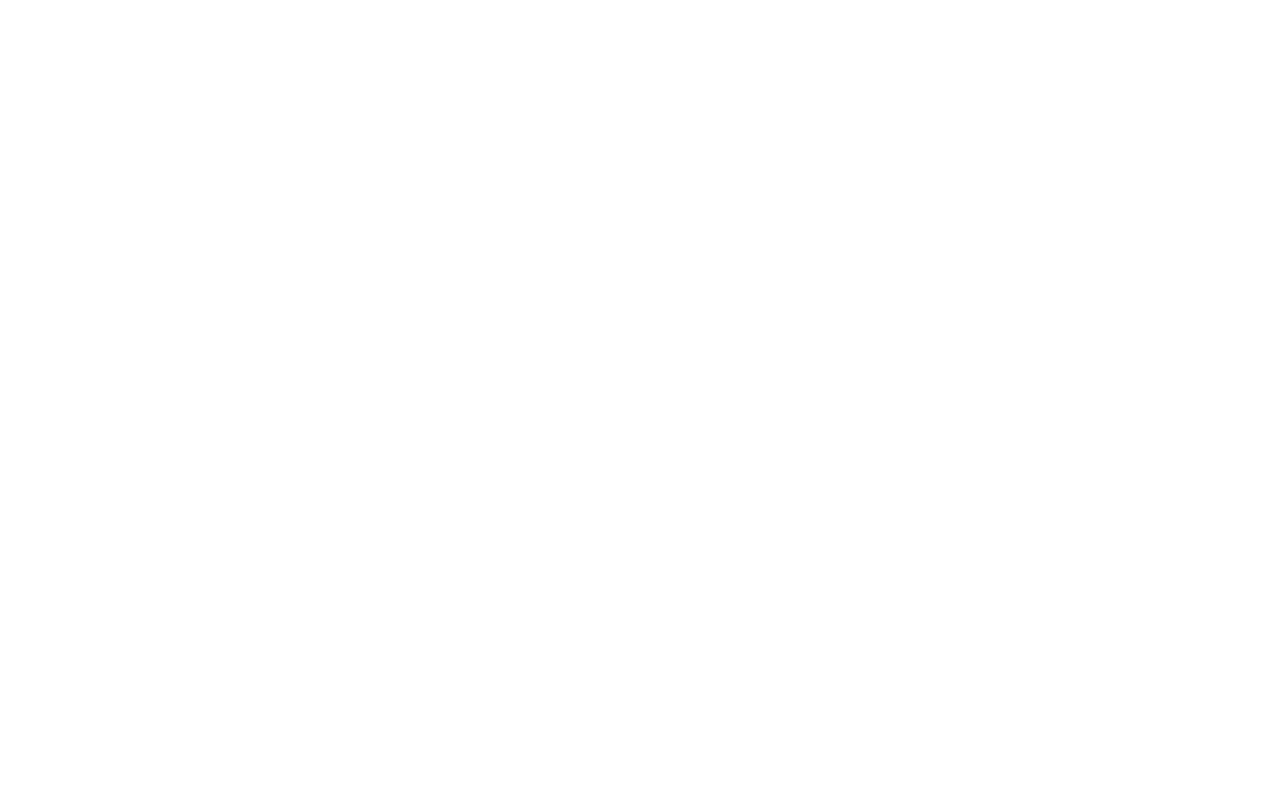
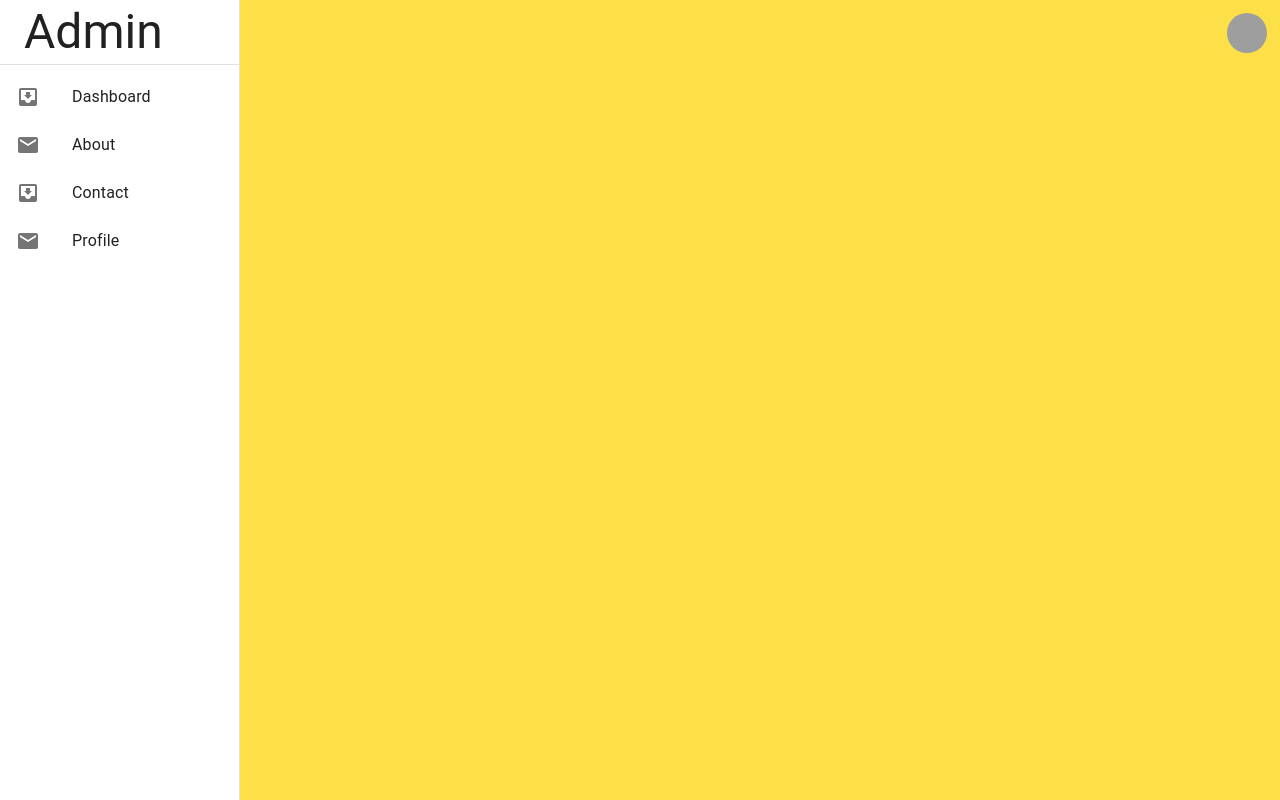
Before and after one commit to Thecrazycoder7/Admin-Dashboard, a React (Create React App) app: page /home in a window 1280 px wide. Before the commit this address had no page. Built offline with nearby package versions, Linux system fonts and the light colour scheme; grey boxes are pictures that could not be loaded.

Commit message:
Logout button is added

```diff
--- a/src/App.js
+++ b/src/App.js
@@ -1,6 +1,7 @@
 import Signin from './pages/Signin';
 import Signup from './pages/Signup';
 import { BrowserRouter, Routes, Route } from 'react-router-dom';
+import {Home} from './components/dashboard/home';
 
 function App() {
   return (
@@ -10,6 +11,7 @@
           <Route path='/' element={<Signin />} />
           <Route path='signin' element={<Signin />} />
           <Route path='signup' element={<Signup />} />
+          <Route path='home' element={<Home />} />
         </Routes>
       </BrowserRouter>
     </>
--- /dev/null
+++ b/src/components/dashboard/home.js
@@ -0,0 +1,54 @@
+import React from "react";
+import NavBar from "../navbar";
+import { Box, Menu, IconButton, Tooltip, Avatar, Typography , MenuItem} from "@mui/material";
+
+export const Home = () => {
+  const [anchorElNav, setAnchorElNav] = React.useState(null);
+  const [anchorElUser, setAnchorElUser] = React.useState(null);
+  const settings = ["Profile", "Account", "Dashboard", "Logout"];
+
+  const handleOpenNavMenu = (event) => {
+    setAnchorElNav(event.currentTarget);
+  };
+  const handleOpenUserMenu = (event) => {
+    setAnchorElUser(event.currentTarget);
+  };
+
+  const handleCloseUserMenu = () => {
+    setAnchorElUser(null);
+  };
+
+  return (
+    <div className="h-screen w-screen bg-yellow-300 flex justify-end ">
+      <NavBar />
+      <Box sx={{ pr: "5px", pt: "5px" }}>
+        <Tooltip title="Profile">
+          <IconButton onClick={handleOpenUserMenu}>
+            <Avatar alt="Remy Sharp" src="/static/images/avatar/2.jpg" />
+          </IconButton>
+        </Tooltip>
+        <Menu
+          id="menu-appbar"
+          anchorEl={anchorElUser}
+          anchorOrigin={{
+            vertical: "top",
+            horizontal: "right",
+          }}
+          keepMounted
+          transformOrigin={{
+            vertical: "top",
+            horizontal: "right",
+          }}
+          open={Boolean(anchorElUser)}
+          onClose={handleCloseUserMenu}
+        >
+          {settings.map((setting) => (
+            <MenuItem key={setting} onClick={handleCloseUserMenu}>
+              <Typography textAlign="center">{setting}</Typography>
+            </MenuItem>
+          ))}
+        </Menu>
+      </Box>
+    </div>
+  );
+};
--- /dev/null
+++ b/src/components/navbar.js
@@ -0,0 +1,55 @@
+import * as React from "react";
+import Box from "@mui/material/Box";
+import Drawer from "@mui/material/Drawer";
+import AppBar from "@mui/material/AppBar";
+import CssBaseline from "@mui/material/CssBaseline";
+import Toolbar from "@mui/material/Toolbar";
+import List from "@mui/material/List";
+import Typography from "@mui/material/Typography";
+import Divider from "@mui/material/Divider";
+import ListItem from "@mui/material/ListItem";
+import ListItemButton from "@mui/material/ListItemButton";
+import ListItemIcon from "@mui/material/ListItemIcon";
+import ListItemText from "@mui/material/ListItemText";
+import InboxIcon from "@mui/icons-material/MoveToInbox";
+import MailIcon from "@mui/icons-material/Mail";
+
+const drawerWidth = 240;
+
+export default function NavBar() {
+  return (
+    <Box>
+      <Drawer
+        variant="permanent"
+        sx={{
+          width: drawerWidth,
+          flexShrink: 0,
+          [`& .MuiDrawer-paper`]: {
+            width: drawerWidth,
+            boxSizing: "border-box",
+          },
+        }}
+      >
+        <Toolbar>
+          <Typography variant="h3">Admin</Typography>
+        </Toolbar>
+        <Divider />
+
+        <Box sx={{ overflow: "auto" }}>
+          <List>
+            {["Dashboard", "About", "Contact", "Profile"].map((text, index) => (
+              <ListItem key={text} disablePadding>
+                <ListItemButton>
+                  <ListItemIcon>
+                    {index % 2 === 0 ? <InboxIcon /> : <MailIcon />}
+                  </ListItemIcon>
+                  <ListItemText primary={text} />
+                </ListItemButton>
+              </ListItem>
+            ))}
+          </List>
+        </Box>
+      </Drawer>
+    </Box>
+  );
+}
--- a/src/pages/Signin.js
+++ b/src/pages/Signin.js
@@ -16,38 +16,38 @@
   };
 
   return (
-    <div className=' flex justify-center items-center h-screen w-screen'>
-      <div className='grid place-content-center shadow-md shadow-slate-700 grid-cols-2 h-3/5 w-4/5 overflow-hidden'>
-        <div className=' flex justify-center items-center'>
-          <div className='w-4/5 text-center'>
-            <h1 className='text-center text-indigo-400 text-2xl font-semibold mb-3'>
+    <div className=" flex justify-center items-center h-screen w-screen">
+      <div className="grid place-content-center shadow-md shadow-slate-700 grid-cols-2 h-3/5 w-4/5 overflow-hidden">
+        <div className=" flex justify-center items-center">
+          <div className="w-4/5 text-center">
+            <h1 className="text-center text-indigo-400 text-2xl font-semibold mb-3">
               Sign in
             </h1>
             <form
-              className='my-2 w-full h-3/5 items-center'
+              className="my-2 w-full h-3/5 items-center"
               onSubmit={handleSubmit}
             >
               {/* error msg code */}
-              {error && <p className='text-red-800 text-sm'>{error}</p>}
+              {error && <p className="text-red-800 text-sm">{error}</p>}
 
-              <label className='p-1 space-y-4'>
+              <label className="p-1 space-y-4">
                 <input
-                  type='email'
-                  name='email'
-                  placeholder='Email'
-                  className='w-4/5  bg-transparent outline-none mx-2'
+                  type="email"
+                  name="email"
+                  placeholder="Email"
+                  className="w-4/5  bg-transparent outline-none mx-2"
                   value={email}
                   onChange={(e) => setEmail(e.target.value)}
                   required
                 />
               </label>
               <hr />
-              <label className='p-1 space-y-4'>
+              <label className="p-1 space-y-4">
                 <input
-                  type='password'
-                  name='Password'
-                  placeholder='Password'
-                  className='w-4/5 bg-transparent outline-none mx-2'
+                  type="password"
+                  name="Password"
+                  placeholder="Password"
+                  className="w-4/5 bg-transparent outline-none mx-2"
                   value={password}
                   onChange={(e) => setPassword(e.target.value)}
                   required
@@ -55,12 +55,12 @@
               </label>
 
               <hr />
-              <label className='p-1 space-y-4'>
+              <label className="p-1 space-y-4">
                 <input
-                  type='password'
-                  name='Password'
-                  placeholder='Confirm Password'
-                  className='w-4/5 bg-transparent outline-none mx-2 space-y-2'
+                  type="password"
+                  name="Password"
+                  placeholder="Confirm Password"
+                  className="w-4/5 bg-transparent outline-none mx-2 space-y-2"
                   value={ConfirmPassword}
                   onChange={(e) => setConfirmPassword(e.target.value)}
                   required
@@ -70,16 +70,16 @@
               <hr />
               <br />
 
-              <Link className=' text-sm text-red-600' to='/'>
+              <Link className=" text-sm text-red-600" to="/">
                 Forgot password?
               </Link>
               <br />
               <br />
 
               <Link
-                className='m-auto font-semibold border-2 px-4 py-2 bg-indigo-400 rounded-md hover:bg-indigo-600 outline-none  cursor-pointer '
-                type='submit'
-                to='/'
+                className="m-auto font-semibold border-2 px-4 py-2 bg-indigo-400 rounded-md hover:bg-indigo-600 outline-none  cursor-pointer "
+                type="submit"
+                to="home"
               >
                 Sign In
               </Link>
@@ -87,11 +87,11 @@
           </div>
         </div>
 
-        <div className='flex justify-center items-center bg-indigo-400 '>
-          <div className='w-4/5 h-screen grid place-content-center'>
-            <h1 className='text-center text-3xl'>Helo, Friends!</h1>
+        <div className="flex justify-center items-center bg-indigo-400 ">
+          <div className="w-4/5 h-screen grid place-content-center">
+            <h1 className="text-center text-3xl">Helo, Friends!</h1>
 
-            <p className='text-center text-slate-800 mb-3'>
+            <p className="text-center text-slate-800 mb-3">
               Enter your personal details and start journey with us
             </p>
 
@@ -99,8 +99,8 @@
             <br />
 
             <Link
-              className='border-2 w-24 h-9 m-auto rounded-md border-black text-center  cursor-pointer'
-              to='/signup'
+              className="border-2 w-24 h-9 m-auto rounded-md border-black text-center  cursor-pointer"
+              to="/signup"
             >
               Sign up
             </Link>
```
Also changed, not shown: src/components/button.js (added).
